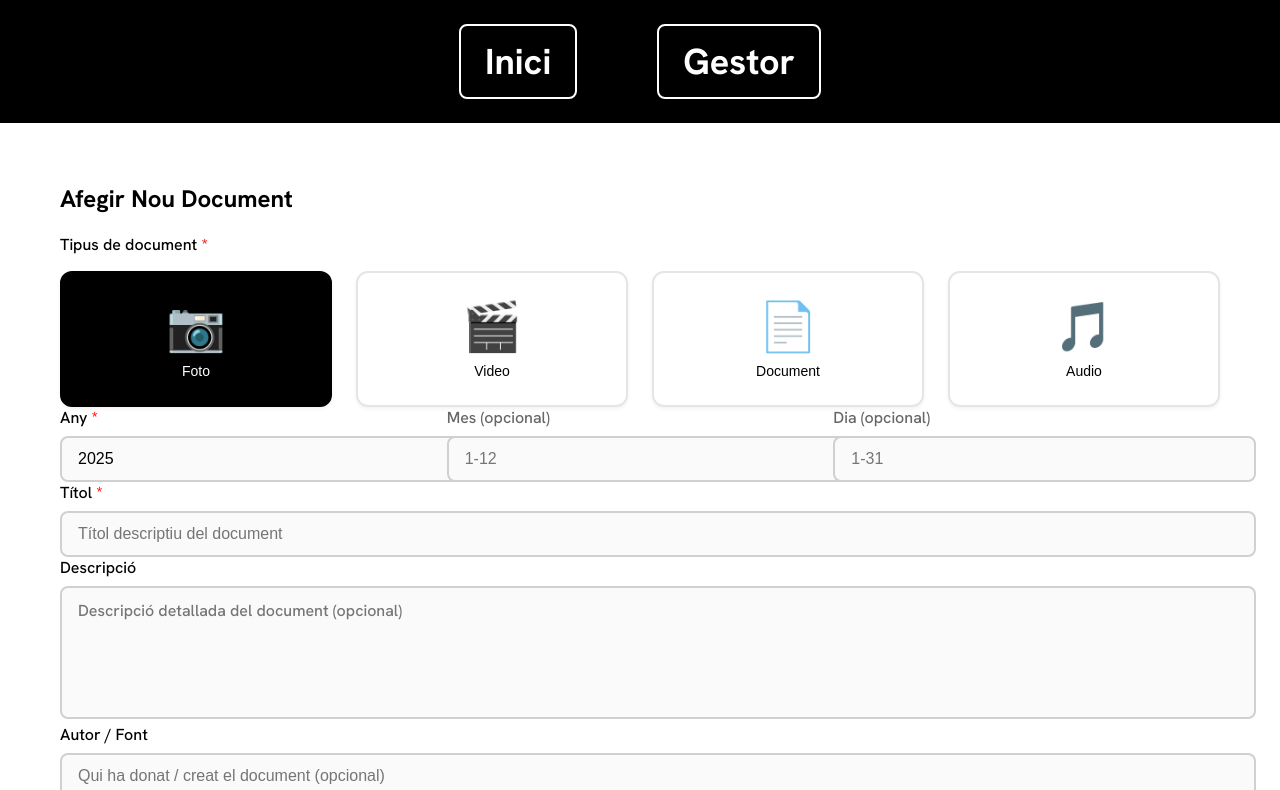
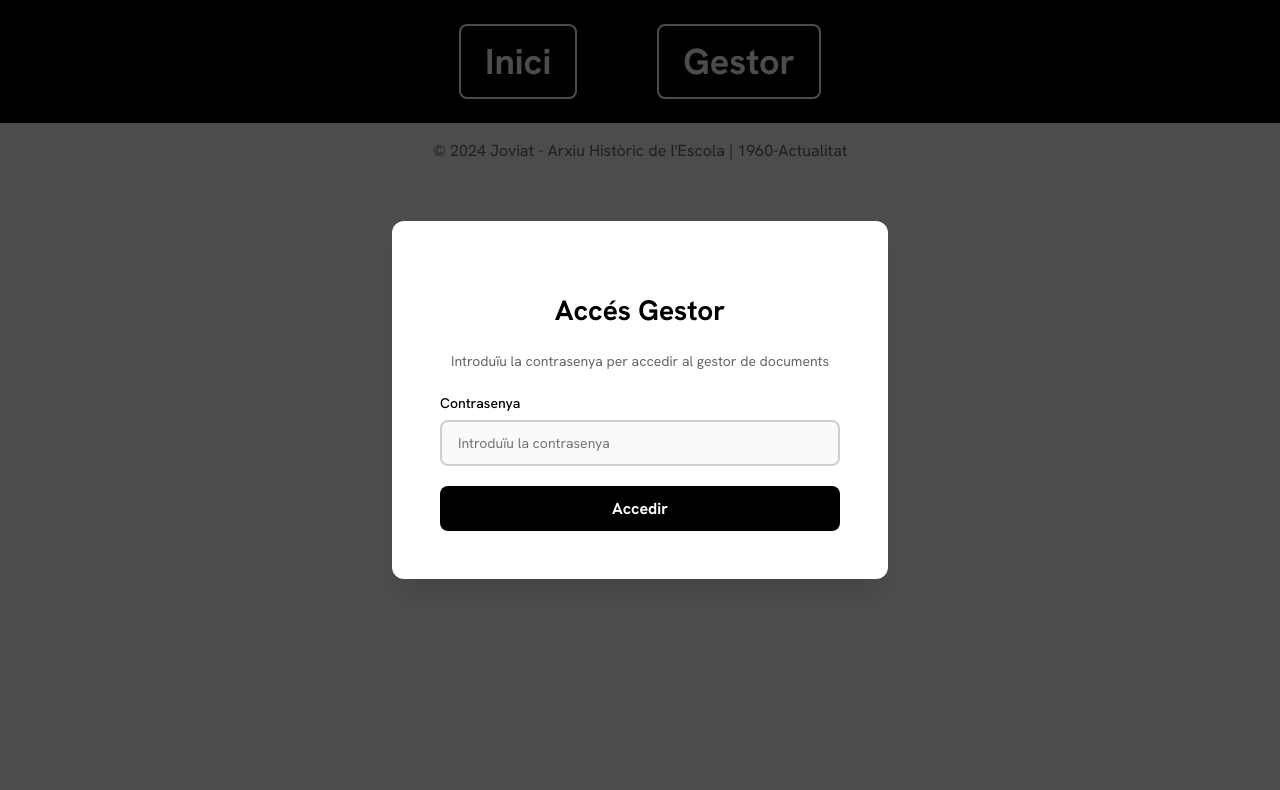
Before and after one commit to mvilasecab-prog/arxiu-historic-joviat, a React (Vite) app: page /gestor in a window 1280 px wide. Shown: the top 790 px of the page. Built offline with nearby package versions, Linux system fonts and the light colour scheme; no server answers.

Commit message:
Add password protection to Gestor page
- Create PasswordProtection component with modal dialog
- Default password: arxiu2024
- Authentication stored in session storage
- Protects document manager from unauthorized access
- Styled with inline styles for consistency

```diff
--- /dev/null
+++ b/src/components/gestor/PasswordProtection.jsx
@@ -0,0 +1,161 @@
+import { useState } from 'react';
+
+export default function PasswordProtection({ onAuthenticated }) {
+  const [password, setPassword] = useState('');
+  const [error, setError] = useState('');
+
+  const handleSubmit = (e) => {
+    e.preventDefault();
+    setError('');
+
+    // The password is "arxiu2024" - you can change this in production
+    const correctPassword = 'arxiu2024';
+
+    if (password === correctPassword) {
+      // Store in sessionStorage so it persists during the session
+      sessionStorage.setItem('gestorAuthenticated', 'true');
+      onAuthenticated();
+    } else {
+      setError('Contrasenya incorrecta');
+      setPassword('');
+    }
+  };
+
+  return (
+    <div
+      style={{
+        position: 'fixed',
+        top: 0,
+        left: 0,
+        right: 0,
+        bottom: 0,
+        backgroundColor: 'rgba(0, 0, 0, 0.7)',
+        display: 'flex',
+        alignItems: 'center',
+        justifyContent: 'center',
+        zIndex: 1000,
+      }}
+    >
+      <div
+        style={{
+          backgroundColor: 'white',
+          padding: '48px',
+          borderRadius: '12px',
+          maxWidth: '400px',
+          width: '90%',
+          boxShadow: '0 20px 25px -5px rgba(0, 0, 0, 0.1)',
+        }}
+      >
+        <h2
+          style={{
+            fontSize: '28px',
+            fontWeight: 'bold',
+            marginBottom: '24px',
+            textAlign: 'center',
+            color: 'black',
+            fontFamily: 'Hanken Grotesk, sans-serif',
+          }}
+        >
+          Accés Gestor
+        </h2>
+
+        <p
+          style={{
+            fontSize: '14px',
+            color: '#666666',
+            marginBottom: '24px',
+            textAlign: 'center',
+          }}
+        >
+          Introduïu la contrasenya per accedir al gestor de documents
+        </p>
+
+        <form onSubmit={handleSubmit}>
+          <div style={{ marginBottom: '20px' }}>
+            <label
+              style={{
+                display: 'block',
+                fontSize: '14px',
+                fontWeight: '500',
+                color: 'black',
+                marginBottom: '8px',
+                fontFamily: 'Hanken Grotesk, sans-serif',
+              }}
+            >
+              Contrasenya
+            </label>
+            <input
+              type="password"
+              value={password}
+              onChange={(e) => setPassword(e.target.value)}
+              placeholder="Introduïu la contrasenya"
+              style={{
+                width: '100%',
+                padding: '12px 16px',
+                fontSize: '14px',
+                border: '2px solid #D0D0D0',
+                borderRadius: '8px',
+                boxSizing: 'border-box',
+                backgroundColor: '#FAFAFA',
+                fontFamily: 'Hanken Grotesk, sans-serif',
+                transition: 'all 0.2s ease',
+              }}
+              onFocus={(e) => {
+                e.target.style.borderColor = 'black';
+                e.target.style.backgroundColor = 'white';
+                e.target.style.boxShadow = '0 0 0 3px rgba(0,0,0,0.05)';
+              }}
+              onBlur={(e) => {
+                e.target.style.borderColor = '#D0D0D0';
+                e.target.style.backgroundColor = '#FAFAFA';
+                e.target.style.boxShadow = 'none';
+              }}
+            />
+          </div>
+
+          {error && (
+            <div
+              style={{
+                color: '#dc2626',
+                fontSize: '14px',
+                marginBottom: '16px',
+                textAlign: 'center',
+              }}
+            >
+              {error}
+            </div>
+          )}
+
+          <button
+            type="submit"
+            style={{
+              width: '100%',
+              padding: '12px 24px',
+              fontSize: '16px',
+              fontWeight: 'bold',
+              backgroundColor: 'black',
+              color: 'white',
+              border: 'none',
+              borderRadius: '8px',
+              cursor: 'pointer',
+              transition: 'all 0.2s ease',
+              fontFamily: 'Hanken Grotesk, sans-serif',
+            }}
+            onMouseOver={(e) => {
+              e.target.style.backgroundColor = '#1f2937';
+              e.target.style.transform = 'translateY(-2px)';
+              e.target.style.boxShadow = '0 10px 15px -3px rgba(0, 0, 0, 0.2)';
+            }}
+            onMouseOut={(e) => {
+              e.target.style.backgroundColor = 'black';
+              e.target.style.transform = 'translateY(0)';
+              e.target.style.boxShadow = 'none';
+            }}
+          >
+            Accedir
+          </button>
+        </form>
+      </div>
+    </div>
+  );
+}
--- a/src/pages/GestorInventari.jsx
+++ b/src/pages/GestorInventari.jsx
@@ -1,6 +1,7 @@
 import { useState, useEffect } from 'react';
 import FormulariDocument from '../components/gestor/FormulariDocument';
 import LlistaDocuments from '../components/gestor/LlistaDocuments';
+import PasswordProtection from '../components/gestor/PasswordProtection';
 import { getDocuments, addDocument, deleteDocument, updateDocument } from '../services/api';
 
 export default function GestorInventari() {
@@ -8,6 +9,9 @@ export default function GestorInventari() {
   const [categories, setCategories] = useState([]);
   const [cargando, setCargando] = useState(false);
   const [editMode, setEditMode] = useState(null);
+  const [isAuthenticated, setIsAuthenticated] = useState(
+    () => sessionStorage.getItem('gestorAuthenticated') === 'true'
+  );
 
   // Carregar documents al montar
   useEffect(() => {
@@ -52,6 +56,10 @@ export default function GestorInventari() {
     setEditMode(document.id);
   };
 
+  if (!isAuthenticated) {
+    return <PasswordProtection onAuthenticated={() => setIsAuthenticated(true)} />;
+  }
+
   return (
     <div className="max-w-5xl mx-auto px-8 md:px-16 py-20 p-8 md:p-12" style={{ paddingLeft: '60px', paddingRight: '60px', paddingTop: '40px', paddingBottom: '40px' }}>
       {/* Sección del formulario */}
```
